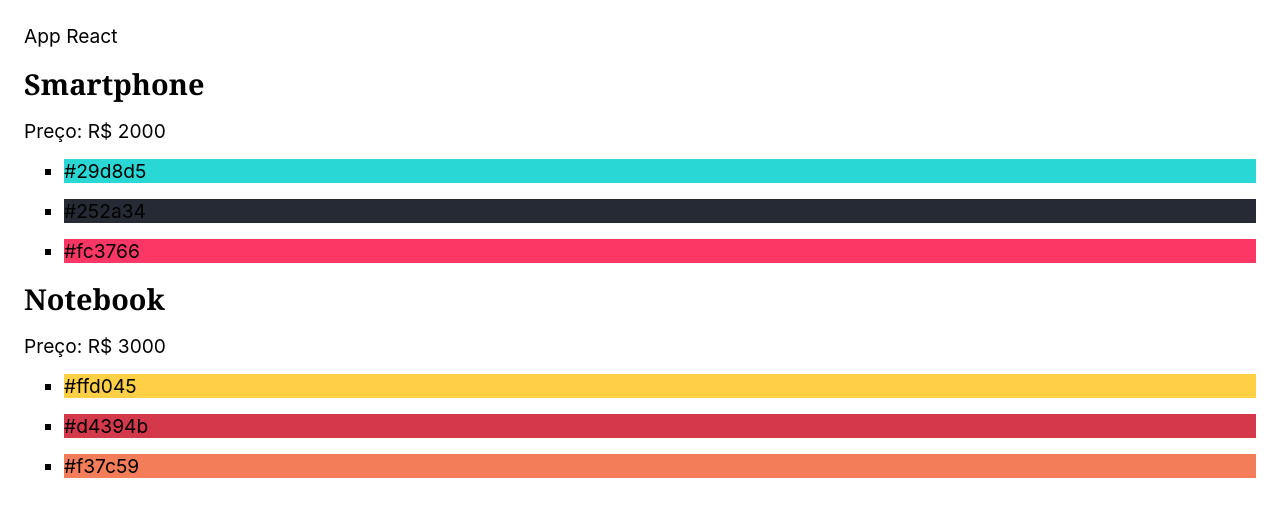
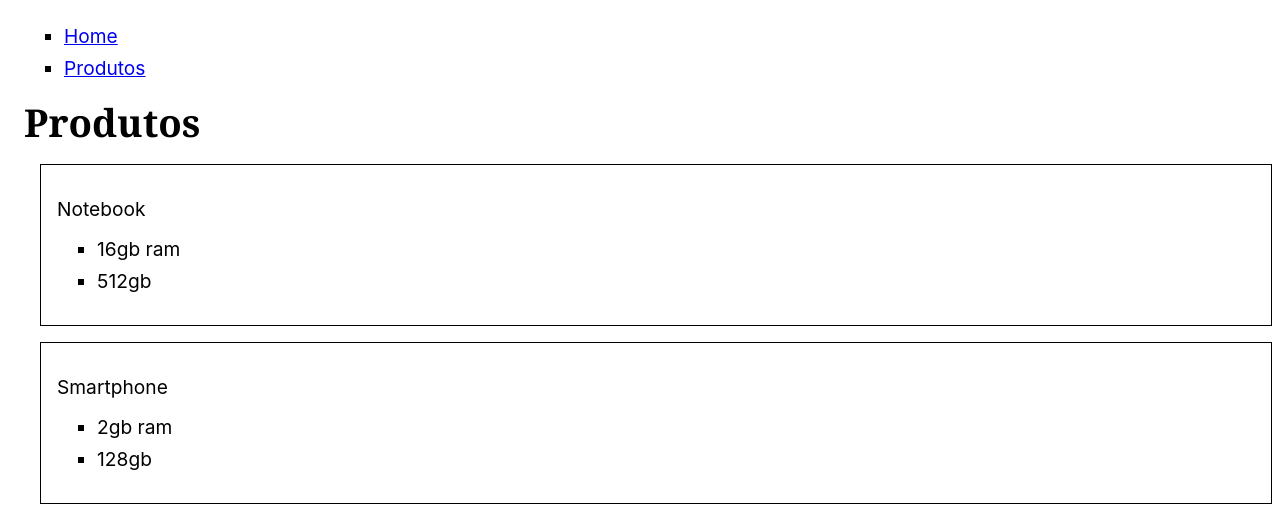
Before and after one commit to TomDevBr/curso_react_completo, a React (Vite) app: page / in a window 1280 px wide. Shown: the top 516 px of the page. Built offline with nearby package versions, Linux system fonts and the light colour scheme; the HTML template or start-up script is replaced by a standard one.

Commit message:
Desafio componentes

```diff
--- a/src/App.jsx
+++ b/src/App.jsx
@@ -1,10 +1,10 @@
 import React from 'react';
 import JsxArray2 from './components/JsxArray2';
+import Home from './components/desafio_componentes/Home';
 
 const App = () => {
   return (<>
-    <div>App React</div>
-    <JsxArray2/>
+    <Home/>
   </>);
 };
 
--- /dev/null
+++ b/src/components/desafio_componentes/Home.jsx
@@ -0,0 +1,48 @@
+import React from "react";
+import Products from "./Products";
+// Replique a interface como a apresentada na aula
+// Utilize a array abaixo para mostrar os produtos
+// Quebre em componentes o que precisar ser reutilizado
+// Dica: const { pathname } = window.location; (puxa o caminho do URL)
+const produtos = [
+    { nome: 'Notebook', propriedades: ['16gb ram', '512gb'] },
+    { nome: 'Smartphone', propriedades: ['2gb ram', '128gb'] },
+  ];
+
+
+const Home = () => {
+
+    const { pathname } = window.location;
+
+    console.log(pathname)
+    return(
+       <div>
+        <ul>
+            <li>
+                <a href="/home">Home</a>
+            </li>
+            <li>
+                <a href="/Products">Produtos</a>
+            </li>
+        </ul>
+
+
+
+        <h1>{pathname === "/home" ? 'Home' : 'Produtos'}</h1>
+
+        <section>
+            {
+                pathname ==="/home" ? (
+                    <p>Esta é a home do site</p>
+                ) : (
+                    produtos.map(produto => (
+                        <Products productName={produto.nome} productProps={produto.propriedades}/>
+                    ))
+                )
+            }
+        </section>
+       </div>
+    )
+};
+
+export default Home;
--- /dev/null
+++ b/src/components/desafio_componentes/Products.jsx
@@ -0,0 +1,17 @@
+
+import React from "react";
+
+const Products = ({productName, productProps}) => {
+    return (
+        <div style={{border: '1px solid', width: '100%', height: 'auto', padding: '1rem', margin: '1rem'}}>
+            <p>{productName}</p>
+            <ul>
+                {productProps.map(product => (
+                        <li key={product}>{product}</li>
+                ))}
+           </ul>
+        </div>
+    )
+}
+
+export default Products;
```
